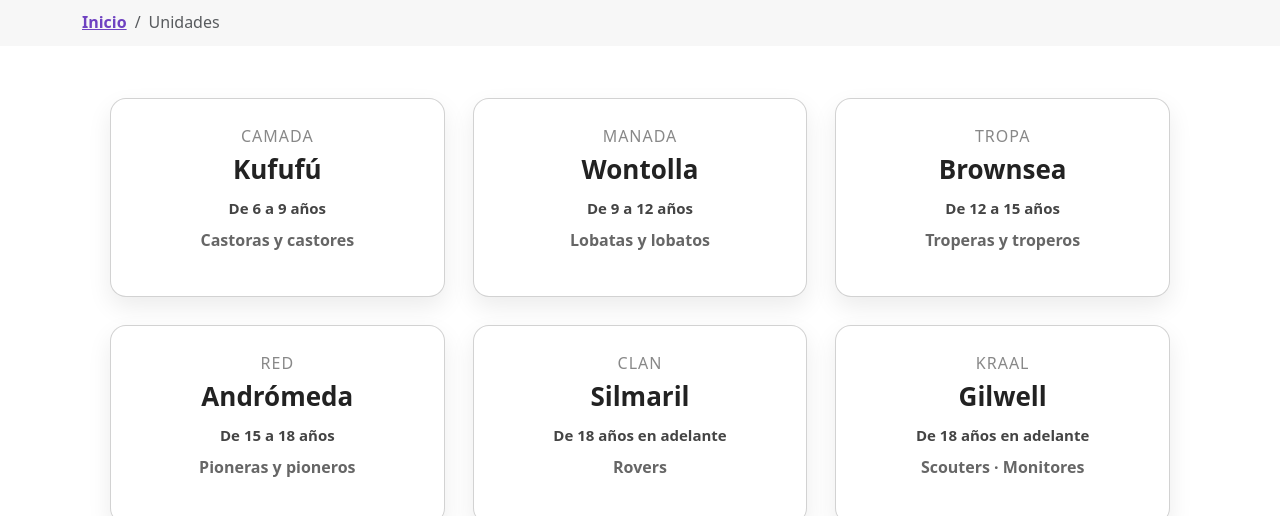
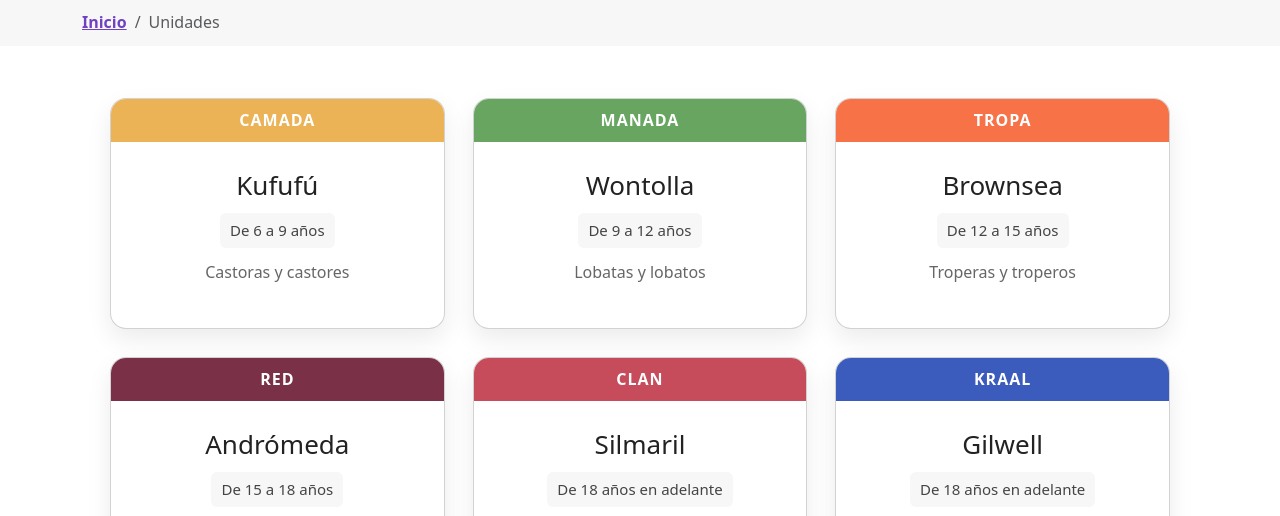
Before and after one commit to iokin/iokin.github.io, a plain HTML site: page unidades.html in a window 1280 px wide. Shown: the part 275-791 px from the top of the page. Drawn offline with nearby package versions, Linux system fonts and the light colour scheme.

Commit message:
unidades colores

```diff
--- a/css/styles.css
+++ b/css/styles.css
@@ -38,7 +38,19 @@
   --spacing-lg: 28px;
   --border-radius-pill: 999px;
   --border-radius-card: 16px;
+
+  /* Unidades */
+
+  --color-branch-camada: #EBB256;
+--color-branch-manada: #67A560;
+--color-branch-tropa: #F77246;
+--color-branch-red: #7A3147;
+--color-branch-clan: #C64C5C;
+--color-branch-kraal: #3B5CBD;
+--color-branch-kraal-alt: #3C3D97;
 }
+
+
 
 /* ------------------ global styles ------------------ */
 .header-logo-button {
@@ -393,47 +405,65 @@ header {
   gap: var(--spacing-lg);
   padding: var(--spacing-lg);
 }
-
 .card {
   background: var(--color-card-bg);
   border-radius: var(--border-radius-card);
-  padding: var(--spacing-lg);
   box-shadow: 0 10px 25px var(--color-card-shadow);
   text-align: center;
   transition: transform 0.25s ease, box-shadow 0.25s ease;
+  overflow: hidden;
 }
-
 .card:hover {
   transform: translateY(-6px);
   box-shadow: 0 16px 35px var(--color-card-shadow-hover);
+}
+
+.card-header {
+  padding: var(--spacing-sm) var(--spacing-lg);
+  border: none;
+}
+.card-content {
+  padding: var(--spacing-lg);
 }
 
 .card-branch {
   font-size: var(--font-size-card-branch);
   text-transform: uppercase;
   letter-spacing: 1px;
-  color: #888;
-  margin-bottom: var(--spacing-xs);
+  color: white;
+  margin: 0;
+  font-weight: 600;
 }
-
 .card-name {
   font-size: var(--font-size-card-name);
-  font-weight: 700;
+  font-weight: 500;
   margin-bottom: var(--spacing-sm);
   color: var(--color-text-dark);
 }
-
 .card-age {
   font-size: var(--font-size-card-age);
-  font-weight: 600;
+  font-weight: 400;
   margin-bottom: var(--spacing-xs);
   color: #444;
+  background-color: var(--color-grey-light);
+  padding: 6px 10px;
+  border-radius: 6px;
+  width: fit-content;
+  margin: 0 auto var(--spacing-sm);
 }
-
 .card-roles {
   font-size: var(--font-size-card-roles);
   color: #666;
+  font-weight: 500;
 }
+
+/* Colores por rama */
+a:nth-child(1) .card-header { background: var(--color-branch-camada); }
+a:nth-child(2) .card-header { background: var(--color-branch-manada); }
+a:nth-child(3) .card-header { background: var(--color-branch-tropa); }
+a:nth-child(4) .card-header { background: var(--color-branch-red); }
+a:nth-child(5) .card-header { background: var(--color-branch-clan); }
+a:nth-child(6) .card-header { background: var(--color-branch-kraal); }
 
 /* ------------------ RESPONSIVE ------------------ */
 @media (max-width: 576px) {
--- a/unidades.html
+++ b/unidades.html
@@ -55,61 +55,78 @@
 <!-- UNIDADES -->
 <section id="unidades" class="container mb-5">
 <div class="cards-container">
-
   <a href="camada-kufufu.html" style="text-decoration: none; color: inherit;">
     <div class="card">
+      <div class="card-header">
         <h3 class="card-branch">Camada</h3>
+      </div>
+      <div class="card-content">
         <h2 class="card-name">Kufufú</h2>
         <p class="card-age">De 6 a 9 años</p>
         <p class="card-roles">Castoras y castores</p>
       </div>
+    </div>
   </a>
-
   <a href="manada-wontolla.html" style="text-decoration: none; color: inherit;">
     <div class="card">
+      <div class="card-header">
         <h3 class="card-branch">Manada</h3>
+      </div>
+      <div class="card-content">
         <h2 class="card-name">Wontolla</h2>
         <p class="card-age">De 9 a 12 años</p>
         <p class="card-roles">Lobatas y lobatos</p>
       </div>
+    </div>
   </a>
-
   <a href="tropa-brownsea.html" style="text-decoration: none; color: inherit;">
     <div class="card">
+      <div class="card-header">
         <h3 class="card-branch">Tropa</h3>
+      </div>
+      <div class="card-content">
         <h2 class="card-name">Brownsea</h2>
         <p class="card-age">De 12 a 15 años</p>
         <p class="card-roles">Troperas y troperos</p>
       </div>
+    </div>
   </a>
-
   <a href="red-andromeda.html" style="text-decoration: none; color: inherit;">
     <div class="card">
+      <div class="card-header">
         <h3 class="card-branch">Red</h3>
+      </div>
+      <div class="card-content">
         <h2 class="card-name">Andrómeda</h2>
         <p class="card-age">De 15 a 18 años</p>
         <p class="card-roles">Pioneras y pioneros</p>
       </div>
+    </div>
   </a>
-
   <a href="clan-silmaril.html" style="text-decoration: none; color: inherit;">
     <div class="card">
+      <div class="card-header">
         <h3 class="card-branch">Clan</h3>
+      </div>
+      <div class="card-content">
         <h2 class="card-name">Silmaril</h2>
         <p class="card-age">De 18 años en adelante</p>
         <p class="card-roles">Rovers</p>
       </div>
+    </div>
   </a>
-
   <a href="kraal-gilwell.html" style="text-decoration: none; color: inherit;">
     <div class="card">
+      <div class="card-header">
         <h3 class="card-branch">Kraal</h3>
+      </div>
+      <div class="card-content">
         <h2 class="card-name">Gilwell</h2>
         <p class="card-age">De 18 años en adelante</p>
         <p class="card-roles">Scouters · Monitores</p>
       </div>
+    </div>
   </a>
-
 </div>
 
 </section>
```
Lines whose indentation alone changed are shown as unchanged.
